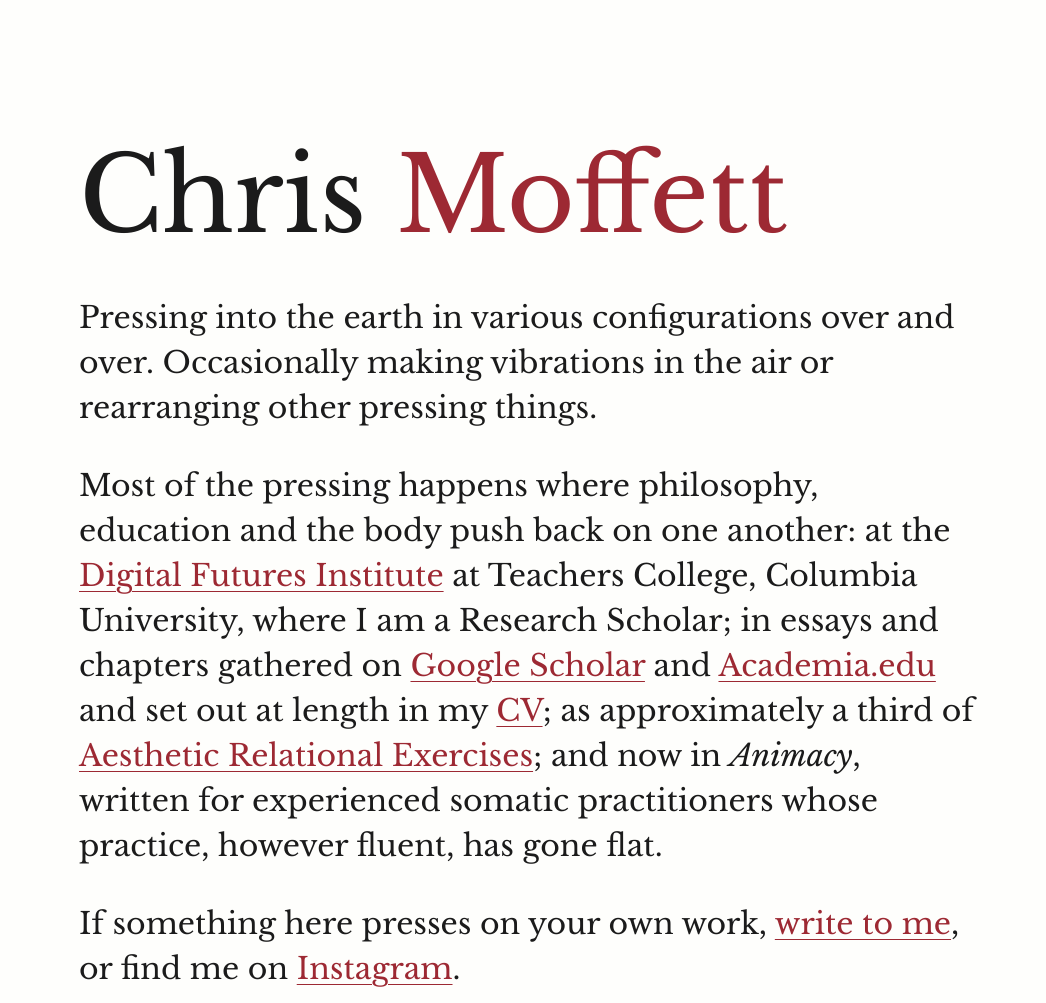
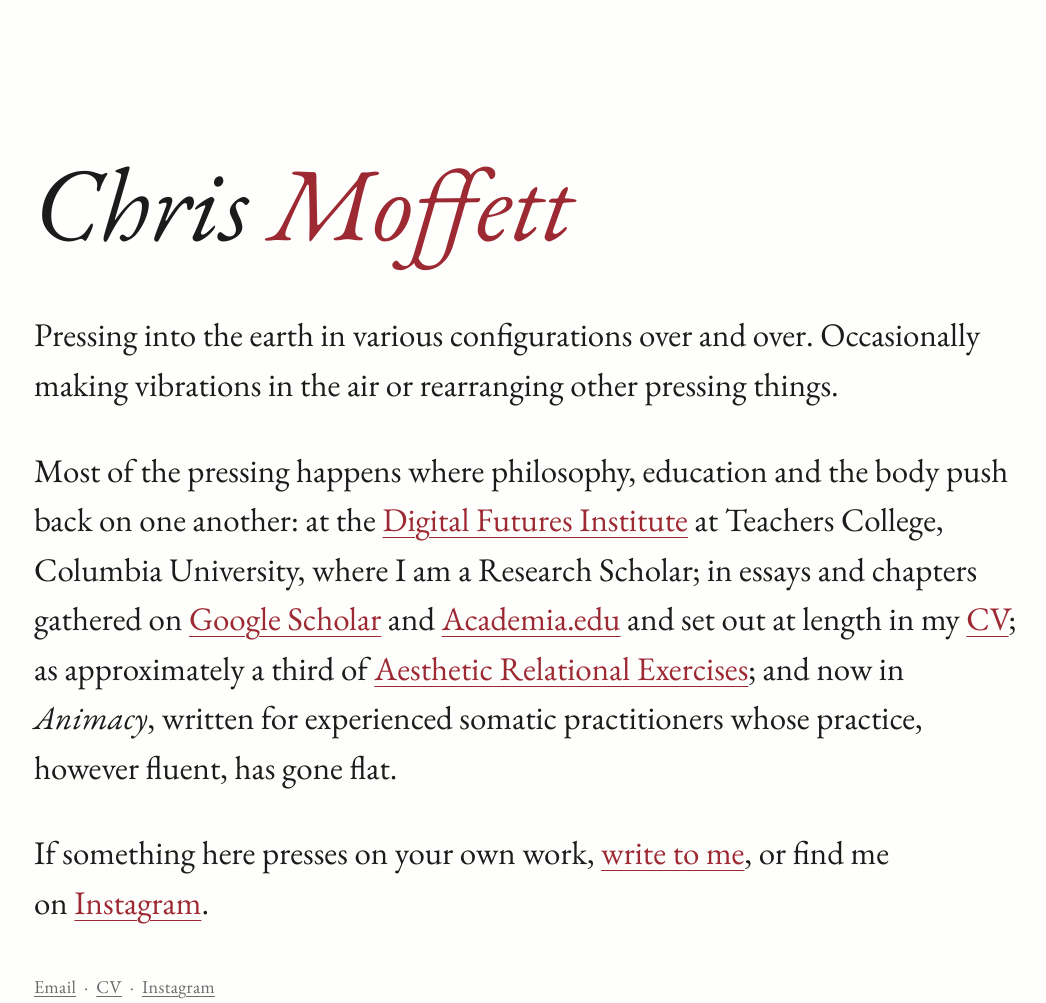
Before and after one commit to chrismoffett/chrismoffett.com, a plain HTML site: page index.html in a window 1280 px wide. Shown: the top 1003 px of the page, without its empty margins (111-1157 px from the left). Drawn offline with nearby package versions, Linux system fonts and the light colour scheme.

Commit message:
Switch to EB Garamond, name in italic (pending Moffett's pick)
Co-Authored-By: Claude Opus 5.5 <noreply@anthropic.com>
Claude-Session: https://claude.ai/code/session_0163MbiPzpgbvTFHfsq1HMXi

```diff
--- a/index.html
+++ b/index.html
@@ -7,7 +7,7 @@
 <meta name="description" content="Chris Moffett: philosophy, education and the body. Research Scholar at the Digital Futures Institute, Teachers College, Columbia University.">
 <link rel="preconnect" href="https://fonts.googleapis.com">
 <link rel="preconnect" href="https://fonts.gstatic.com" crossorigin>
-<link href="https://fonts.googleapis.com/css2?family=Libre+Baskerville:ital,wght@0,400;0,700;1,400&display=swap" rel="stylesheet">
+<link href="https://fonts.googleapis.com/css2?family=EB+Garamond:ital,wght@0,400;0,500;1,400;1,500&display=swap" rel="stylesheet">
 <link rel="stylesheet" href="style.css">
 </head>
 <body>
--- a/style.css
+++ b/style.css
@@ -7,7 +7,7 @@ main {
   max-width: 30em;
   margin: 0 auto;
   padding: 18vh 24px 12vh;
-  font-family: "Libre Baskerville", Georgia, serif;
+  font-family: "EB Garamond", Georgia, serif;
   font-size: clamp(20px, 2.6vw, 30px);
   line-height: 1.5;
 }
@@ -18,8 +18,10 @@ a { color: var(--accent); text-decoration: underline; text-decoration-thickness:
 .name {
   font-weight: 400;
   font-size: clamp(3rem, 9vw, 6.5rem);
-  line-height: 1;
+  line-height: 1.15;
   margin: 0 0 0.45em;
   font-variant-ligatures: common-ligatures;
 }
 .name .lig { color: var(--accent); }
+.name { font-style: italic; }
+main { font-size: clamp(22px, 2.9vw, 33px); }
```
